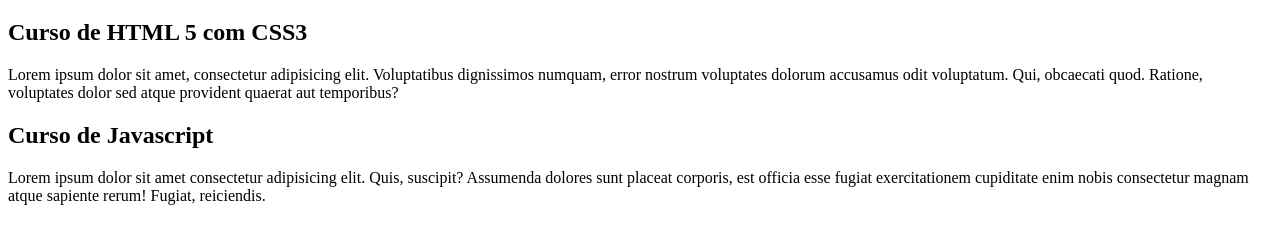
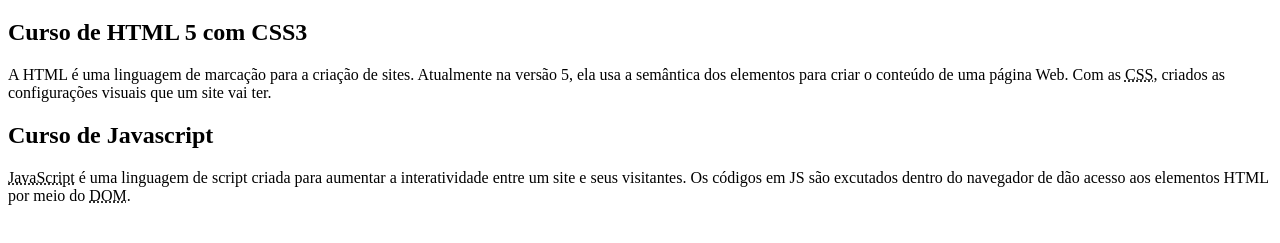
Before and after one commit to anderr8/projeto-site, a plain HTML site: page index.html in a window 1280 px wide. Shown: the part 61-304 px from the top of the page. Drawn offline with Linux system fonts and the light colour scheme.

Commit message:
troquei o conteúdo

```diff
--- a/index.html
+++ b/index.html
@@ -13,11 +13,11 @@
         </header>
         <article>
             <h2>Curso de HTML 5 com CSS3</h2>
-             <p>Lorem ipsum dolor sit amet, consectetur adipisicing elit. Voluptatibus dignissimos numquam, error nostrum voluptates dolorum accusamus odit voluptatum. Qui, obcaecati quod. Ratione, voluptates dolor sed atque provident quaerat aut temporibus?</p>
+             <p>A <abbr tittle="HyperText Markup Language">HTML</abbr> é uma linguagem de marcação para a criação de sites. Atualmente na versão 5, ela usa a semântica dos elementos para criar o conteúdo de uma página Web. Com as <abbr title="Cascading Style Sheets">CSS</abbr>, criados as configurações visuais que um site vai ter.</p>
         </article>
         <article>
             <h2>Curso de Javascript</h2>
-            <p>Lorem ipsum dolor sit amet consectetur adipisicing elit. Quis, suscipit? Assumenda dolores sunt placeat corporis, est officia esse fugiat exercitationem cupiditate enim nobis consectetur magnam atque sapiente rerum! Fugiat, reiciendis.</p>
+            <p><abbr title="JavaScript">JavaScript</abbr> é uma linguagem de script criada para aumentar a interatividade entre um site e seus visitantes. Os códigos em JS são excutados dentro do navegador de dão acesso aos elementos HTML por meio do <abbr title="Document Object Model">DOM</abbr>.</p>
         </article>
     </main>
 </body>
```
